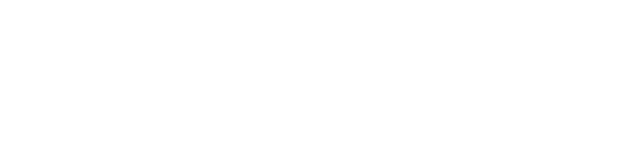
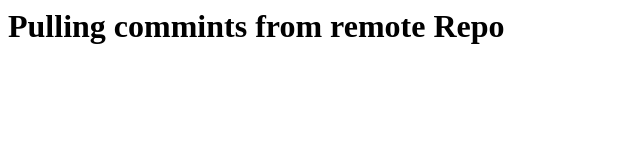
Before and after one commit to sagodava/GitHub_Repository, a plain HTML site: page index.html in a window 1280 px wide. Shown: the whole page, without its empty margins (0-640 px from the left). Drawn offline with Linux system fonts and the light colour scheme.

Commit message:
Update index.html

```diff
--- a/index.html
+++ b/index.html
@@ -2,6 +2,7 @@
 <head>
 </head>
 <body>
+  <h1>Pulling commints from remote Repo</h1>
 </body>
 
   </html>
```
